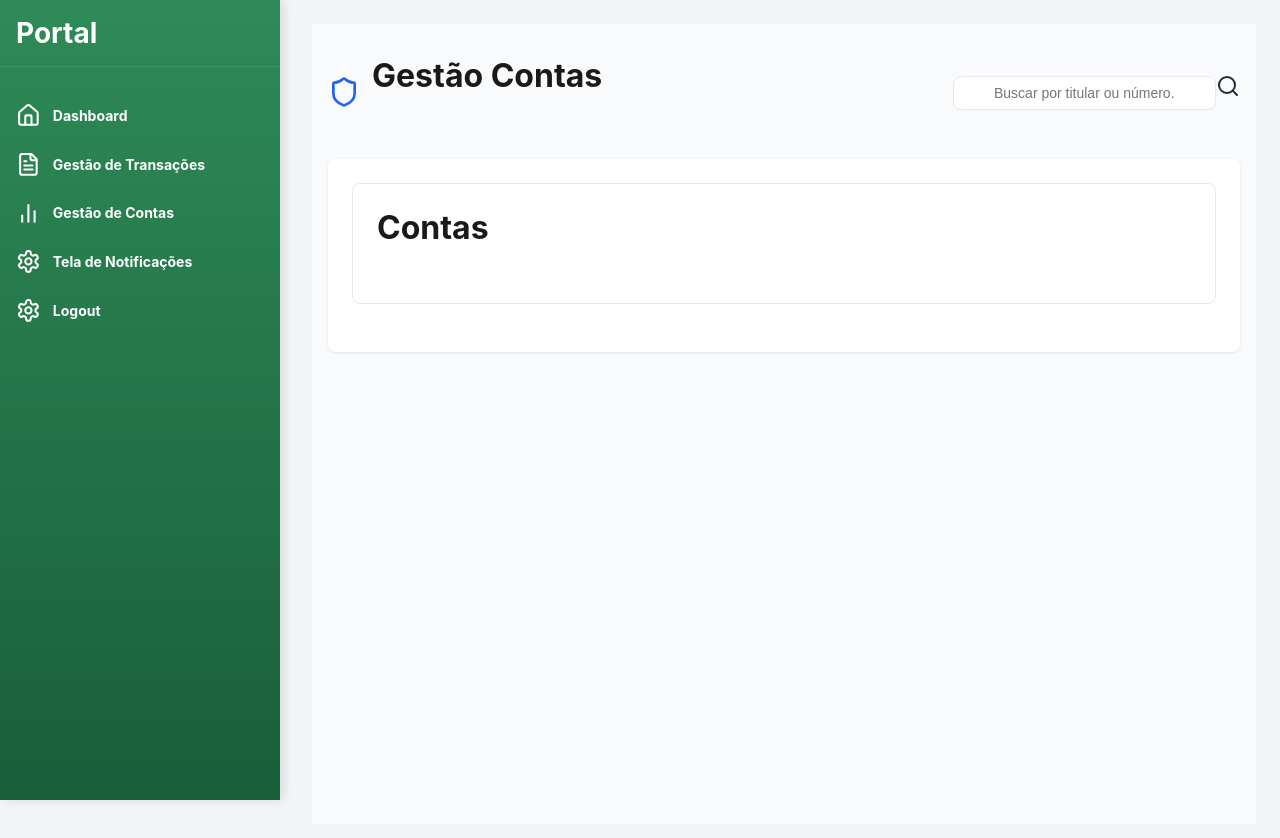
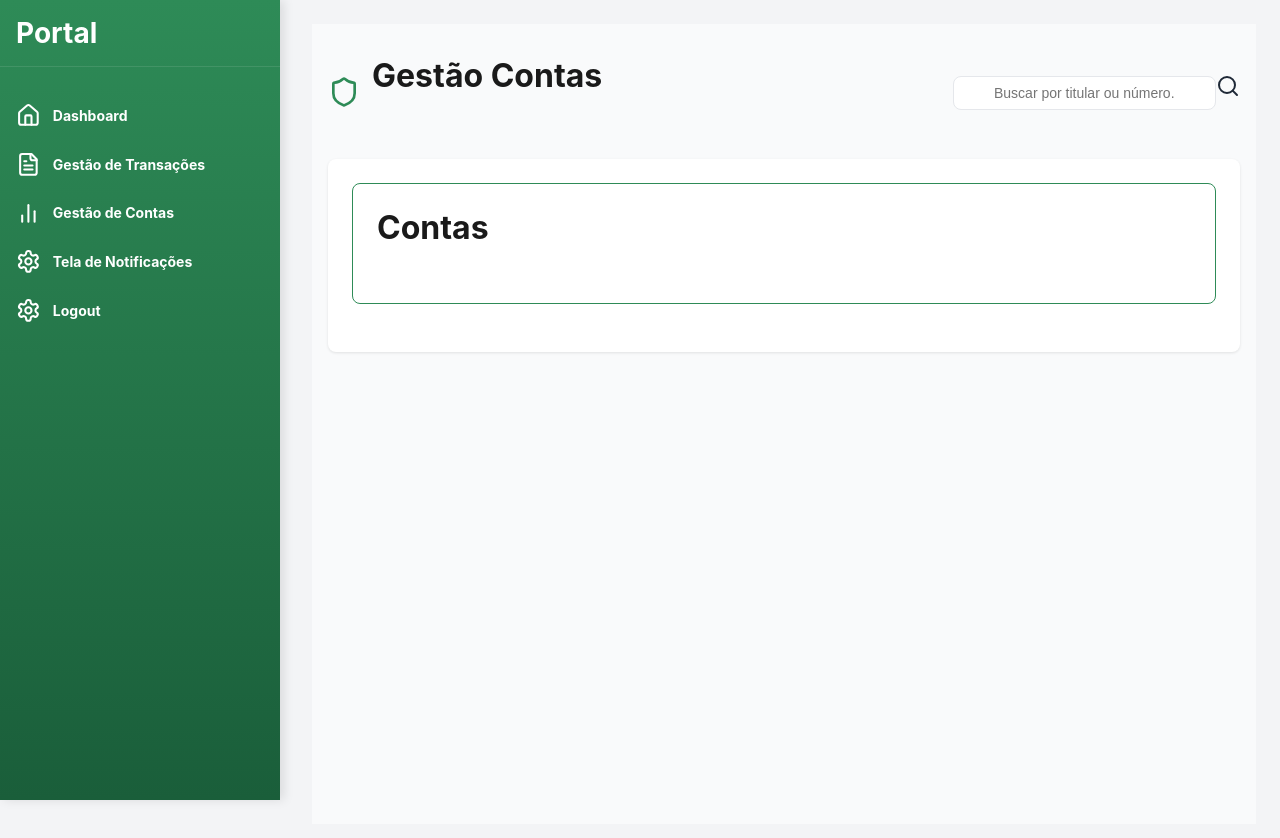
Before and after one commit to RusthenRonald2006/Portal-de-analise-em-anomalias-transacionais, a React (Create React App) app in the folder detec-anomalias/: page /gestaocontas in a window 1280 px wide. In both pictures the pointer is over the element 784 px from the left and 243 px from the top of the page. Shown: the top 838 px of the page. Built offline with nearby package versions, Linux system fonts and the light colour scheme; the HTML template or start-up script is replaced by a standard one.

Commit message:
adicionando hover

```diff
--- a/detec-anomalias/src/components/Pages/GestaoContas.module.css
+++ b/detec-anomalias/src/components/Pages/GestaoContas.module.css
@@ -69,7 +69,7 @@
 .title_icon{
     width: 2rem;
     height: 2rem;
-    color:  #2563eb;
+    color:  #2E8B57;
 }
 .header_search{
     position: relative;
@@ -97,6 +97,9 @@
     margin-bottom: 1.5rem;
     transition: border-color 0.2s;
 }
+.account_item:hover{
+    border-color: #2E8B57;
+}
 @media (max-width:1024px){
     .mobile_menu_button{
         display: block;
```
